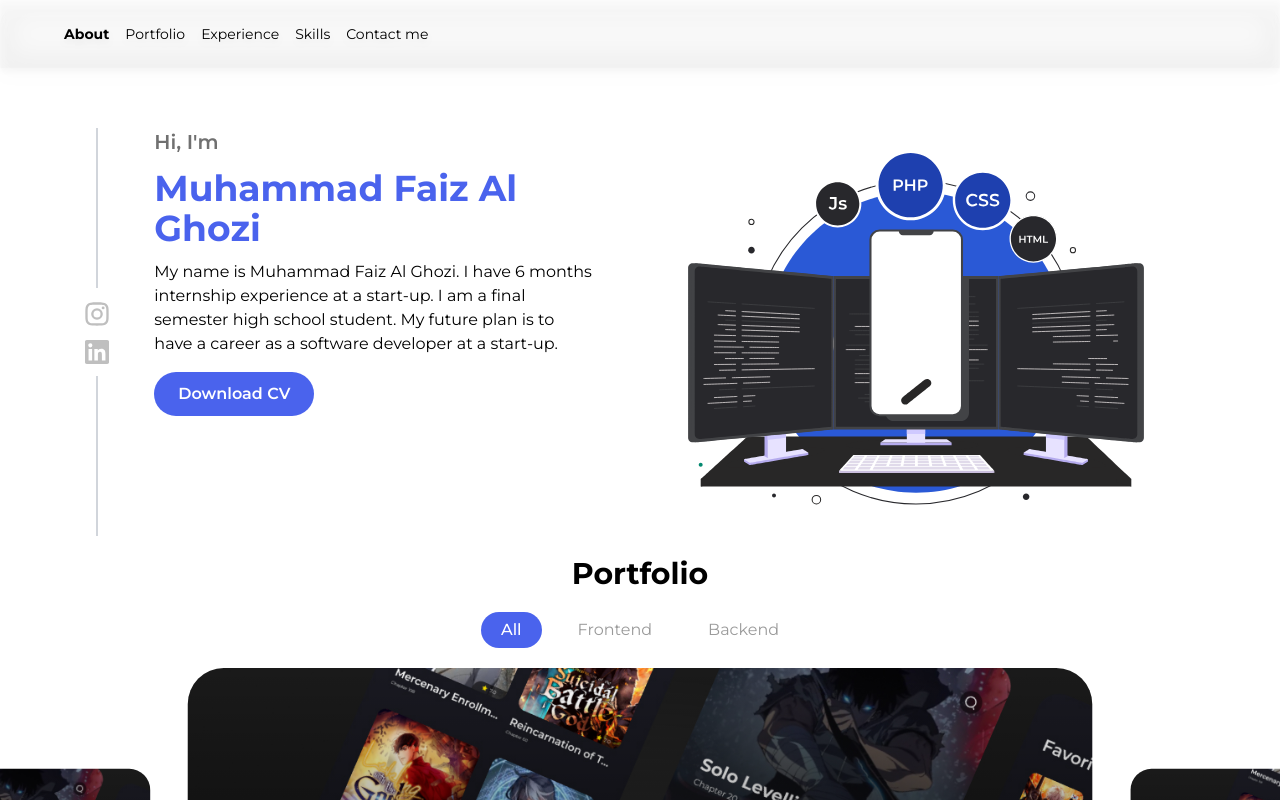
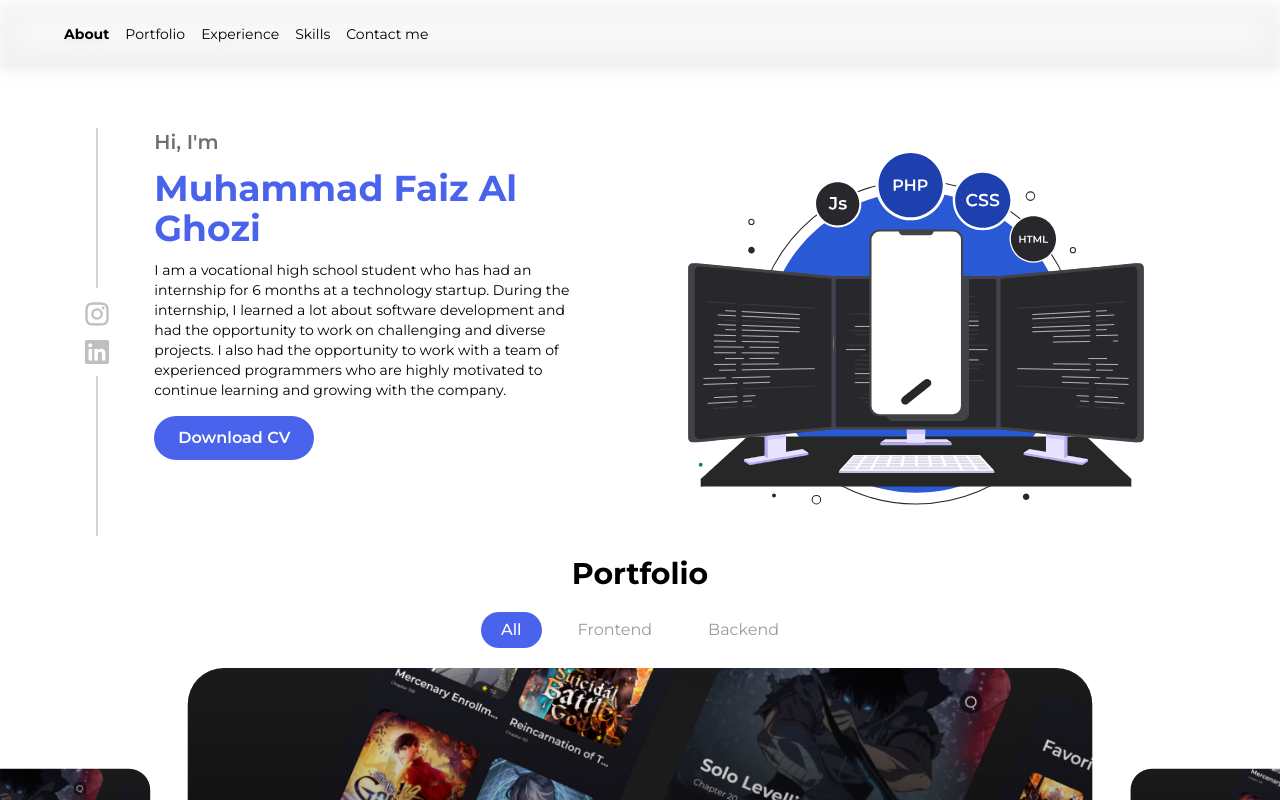
Before and after one commit to Al-Ghozy03/portfolio, a React (Create React App) app: page / in a window 1280 px wide. Shown: the top 800 px of the page. Built offline with nearby package versions, Linux system fonts and the light colour scheme; some icons are missing.

Commit message:
reinitialize

```diff
--- a/src/App.jsx
+++ b/src/App.jsx
@@ -1,5 +1,5 @@
 import { Route, Routes } from "react-router-dom";
-import Home from "./Screens";
+import Home from "./Screens/Home";
 
 export default function App() {
   return (
--- a/src/Screens/Components/About.jsx
+++ b/src/Screens/Home/Components/About.jsx
@@ -1,6 +1,6 @@
 /* eslint-disable react/jsx-no-target-blank */
 import Lottie from "react-lottie";
-import codeAnimation from "../..//Assets/108333-coding.json";
+import codeAnimation from "../../../Assets/108333-coding.json";
 
 export default function About() {
   return (
@@ -49,11 +49,13 @@ export default function About() {
           <h1 className="lg:text-4xl text-2xl lg:text-left  text-blue-theme font-bold capitalize lg:my-3">
             muhammad faiz al ghozi
           </h1>
-          <p className="lg:text-base text-sm lg:text-left">
-            My name is Muhammad Faiz Al Ghozi. I have 6 months internship
-            experience at a start-up. I am a final semester high school student.
-            My future plan is to have a career as a software developer at a
-            start-up.
+          <p className="lg:text-sm text-sm lg:text-left">
+            I am a vocational high school student who has had an internship for
+            6 months at a technology startup. During the internship, I learned a
+            lot about software development and had the opportunity to work on
+            challenging and diverse projects. I also had the opportunity to work
+            with a team of experienced programmers who are highly motivated to
+            continue learning and growing with the company.
           </p>
           <button className="bg-blue-theme font-semibold rounded-full text-white px-6 lg:mx-0 mx-auto my-4 py-2.5 transition hover:scale-110 flex justify-center lg:text-base text-sm">
             Download CV
--- a/src/Screens/Components/Contact.jsx
+++ b/src/Screens/Home/Components/Contact.jsx
@@ -1,4 +1,4 @@
-import Title from "./Title";
+import Title from "../../Components/Title";
 
 export default function Contact() {
   return (
--- a/src/Screens/Components/Experience.jsx
+++ b/src/Screens/Home/Components/Experience.jsx
@@ -1,4 +1,4 @@
-import Title from "./Title";
+import Title from "../../Components/Title";
 
 export default function Experience() {
   return (
--- a/src/Screens/Components/Portfolio.jsx
+++ b/src/Screens/Home/Components/Portfolio.jsx
@@ -1,9 +1,9 @@
 import { useRef, useState } from "react";
 import { Swiper, SwiperSlide } from "swiper/react";
-import Title from "./Title";
 import "swiper/css";
 import { ArrowRight2, ArrowLeft2 } from "iconsax-react";
-import project from "../../project";
+import Title from "../../Components/Title";
+import project from "../../../project";
 
 export default function Portfolio() {
   const swiperRef = useRef();
--- a/src/Screens/index.jsx
+++ b/src/Screens/Home/index.jsx
@@ -1,7 +1,7 @@
 import About from "./Components/About";
 import Contact from "./Components/Contact";
 import Experience from "./Components/Experience";
-import Footer from "./Components/Footer";
+import Footer from "../Components/Footer";
 import Navbar from "./Components/Navbar";
 import Portfolio from "./Components/Portfolio";
 import Skills from "./Components/Skills";
```
Also changed, not shown: src/Screens/Home/Components/Skills.jsx (renamed from src/Screens/Components/Skills.jsx, +11 -11 lines), src/Screens/Home/Components/Navbar.jsx (renamed from src/Screens/Components/Navbar.jsx).
